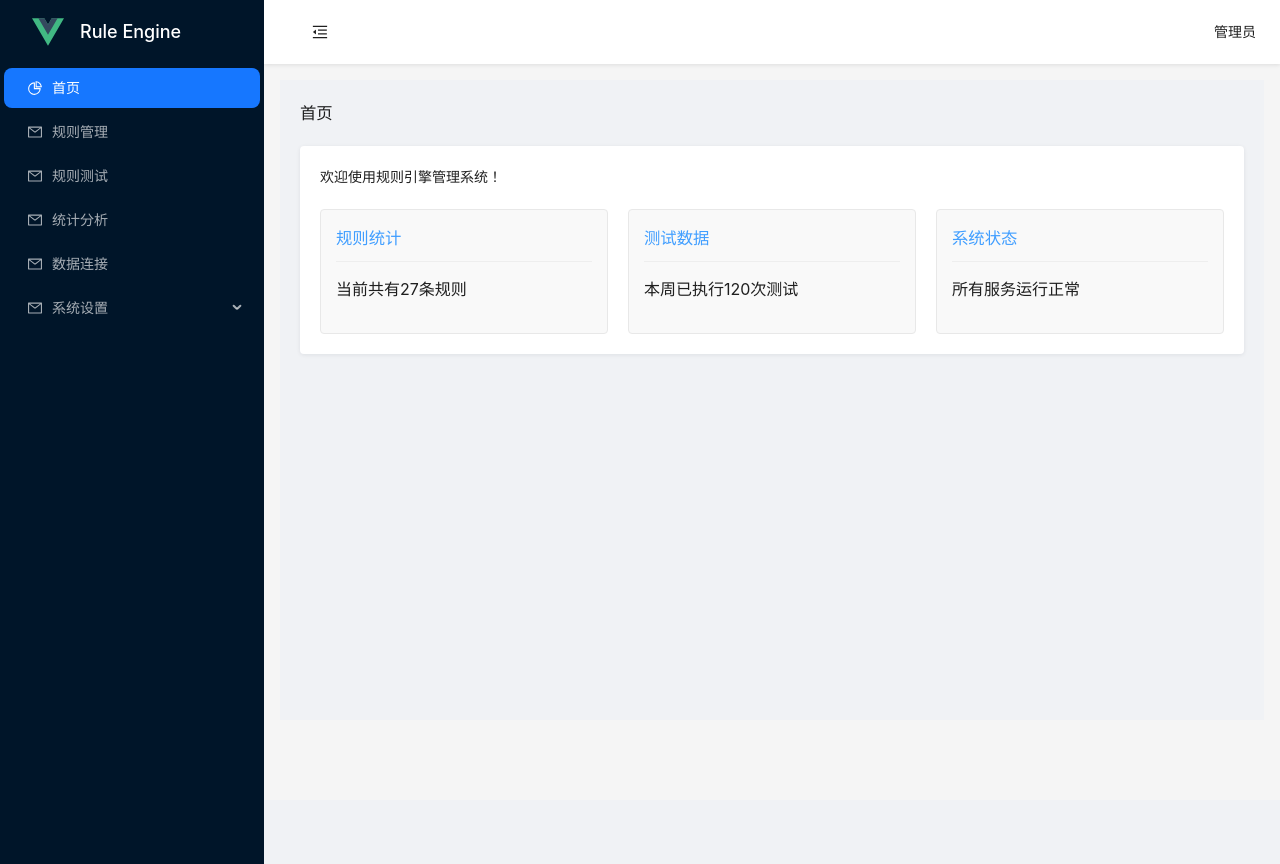
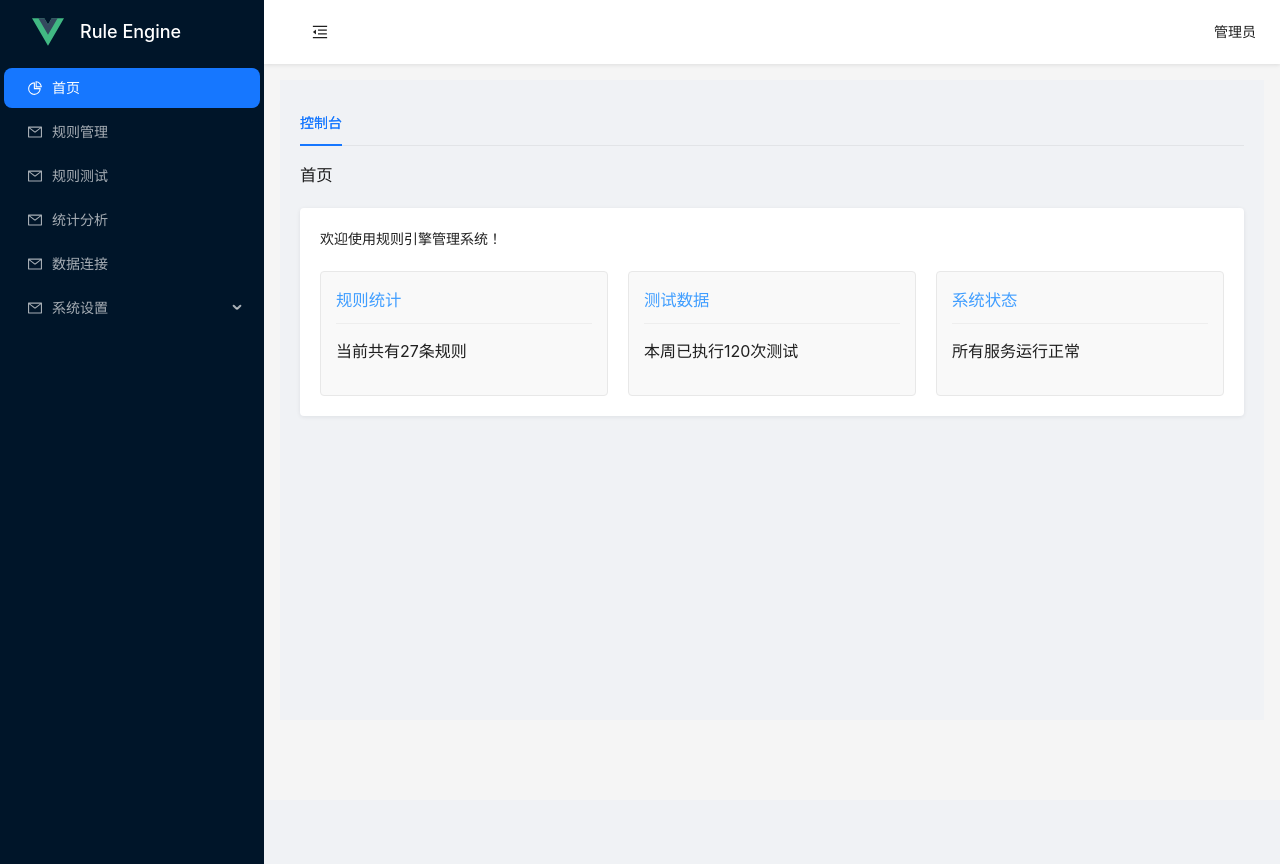
Before and after one commit to blueberryCoder/ruleengine, a Vue app: page /dashboard in a window 1280 px wide. Built offline with nearby package versions, Linux system fonts and the light colour scheme.

Commit message:
feat: tabs

```diff
--- /dev/null
+++ b/src/layouts/tabs/TabsHead.vue
@@ -0,0 +1,32 @@
+<script setup lang="ts">
+
+const { pageList, activePage } = defineProps<{
+    pageList: Array<{ path: string, title: string }>
+    activePage?: string
+}>()
+
+// defineEmits(['tabChange'])
+
+const emit = defineEmits<{ tabChange: [path: string] }>()
+
+
+
+function handleTabChange(path: string) {
+  console.log('tab change jump to ' + path)
+//   router.push(path)
+    emit('tabChange', path)
+}
+
+</script>
+
+<template>
+    <div>
+        <a-tabs :activeKey="activePage" @change="handleTabChange">
+            <a-tab-pane v-for="item in pageList" :key="item.path"
+            :tab="item.title">
+                <!-- <div>{{ item.label }}</div> -->
+
+            </a-tab-pane>
+        </a-tabs>
+    </div>
+</template>
--- a/src/layouts/tabs/TabsView.vue
+++ b/src/layouts/tabs/TabsView.vue
@@ -10,15 +10,29 @@ import {
   InboxOutlined,
   AppstoreOutlined,
 } from '@ant-design/icons-vue';
+import TabsHead from './TabsHead.vue'
 
-import { useRouter} from 'vue-router'
+import { useRouter } from 'vue-router'
+import type { RouteLocationNormalizedLoaded } from 'vue-router'
+
+const pageList = ref<{ path: string, title: string }[]>([])
 
 // 获取路由实例
 const router = useRouter()
+console.log(`current router is ${router.currentRoute.value.path}`)
+if (pageList.value.findIndex(item => item.path === router.currentRoute.value.path) == -1) {
+  createPage(router.currentRoute.value)
+}
+const activePage = ref<string>(router.currentRoute.value.path)
 
 // 处理菜单项点击事件
 function handleMenuClick(path: string) {
   console.log('jump to ' + path)
+  router.push(path)
+}
+
+function handleTabChange(path: string) {
+  console.log('tab change jump to ' + path)
   router.push(path)
 }
 
@@ -95,43 +109,57 @@ const state = reactive({
 onMounted(() => {
 
 })
+
 watch(
   () => state.openKeys,
   (_val, oldVal) => {
     state.preOpenKeys = oldVal;
   },
 );
+
+watch(() => router.currentRoute.value, (newRouter) => {
+  console.log(`new path is ${JSON.stringify(newRouter.name)}`)
+  if (pageList.value.findIndex(item => item.path === newRouter.path) == -1) {
+    createPage(newRouter)
+  }
+  activePage.value = newRouter.path
+})
+
+function createPage(newRouter: RouteLocationNormalizedLoaded) {
+
+  pageList.value.push({
+    path: newRouter.path,
+    title: String(newRouter.name)
+  })
+}
+
 const toggleCollapsed = () => {
   state.collapsed = !state.collapsed;
   state.openKeys = state.collapsed ? [] : state.preOpenKeys;
 };
+
 </script>
 
 <template>
   <a-layout style="height: 100%; width: 100%;">
-    <a-layout-sider
-    :width="264"
-    :collapseWidth="80" v-model:collapsed="state.collapsed" >
-    <div class="logo-container">
-      <img src="@/assets/logo.svg" alt="logo" class="logo-image">
-      <h1 v-if="!state.collapsed" class="logo-title">Rule Engine</h1>
-    </div>
+    <a-layout-sider :width="264" :collapseWidth="80" v-model:collapsed="state.collapsed">
+      <div class="logo-container">
+        <img src="@/assets/logo.svg" alt="logo" class="logo-image">
+        <h1 v-if="!state.collapsed" class="logo-title">Rule Engine</h1>
+      </div>
       <a-menu v-model:openKeys="state.openKeys" v-model:selectedKeys="state.selectedKeys" mode="inline" theme="dark"
-        :inline-collapsed="state.collapsed" :style="{ width: '100%',height: '100%' }" :items="items">
+        :inline-collapsed="state.collapsed" :style="{ width: '100%', height: '100%' }" :items="items">
       </a-menu>
     </a-layout-sider>
     <a-layout>
       <a-layout-header class="site-layout-header">
         <div class="header-container">
           <div class="left-section">
-            <a-button
-            @click="toggleCollapsed"
-            class="toggle-button"
-            type="text">
+            <a-button @click="toggleCollapsed" class="toggle-button" type="text">
               <MenuUnfoldOutlined v-if="state.collapsed" />
               <MenuFoldOutlined v-else />
             </a-button>
-         </div>
+          </div>
           <div class="user-info">
             <span>管理员</span>
           </div>
@@ -140,6 +168,10 @@ const toggleCollapsed = () => {
       <a-layout-content>
         <!-- Main Content -->
         <div class="content-wrapper">
+          <TabsHead
+          :pageList="pageList"
+          :activePage="activePage"
+            @tabChange="handleTabChange"></TabsHead>
           <RouterView />
         </div>
       </a-layout-content>
--- a/src/router/index.ts
+++ b/src/router/index.ts
@@ -3,7 +3,6 @@ import HomeView from '../views/HomeView.vue'
 
 const router = createRouter({
   history: createWebHistory(import.meta.env.BASE_URL),
-
 
   routes: [
 
@@ -17,7 +16,6 @@ const router = createRouter({
       name: 'login',
       component: () => import('../pages/login/Login.vue')
     },
-
     {
       path: '/',
       name: '首页',
@@ -26,32 +24,32 @@ const router = createRouter({
       children: [
         {
           path: 'dashboard',
-          name: 'dashboard',
+          name: '控制台',
           component: HomeView,
         },
         {
           path: '/rules',
-          name: 'rules',
+          name: '规则管理',
           component: () => import('../views/RulesView.vue'),
         },
         {
           path: '/test',
-          name: 'test',
+          name: '规则测试',
           component: () => import('../views/TestView.vue'),
         },
         {
           path: '/stats',
-          name: 'stats',
+          name: '统计分析',
           component: () => import('../views/StatsView.vue'),
         },
         {
           path: '/connections',
-          name: 'connections',
+          name: '数据连接',
           component: () => import('../views/ConnectionsView.vue'),
         },
         {
           path: '/settings',
-          name: 'settings',
+          name: '系统设置',
           component: () => import('../views/SettingsView.vue'),
         },
         {
--- a/src/views/HomeView.vue
+++ b/src/views/HomeView.vue
@@ -4,6 +4,7 @@ import TheWelcome from '../components/TheWelcome.vue'
 
 <template>
   <div class="home-view">
+
     <h1>首页</h1>
     <div class="dashboard-content">
       <p>欢迎使用规则引擎管理系统！</p>
```
